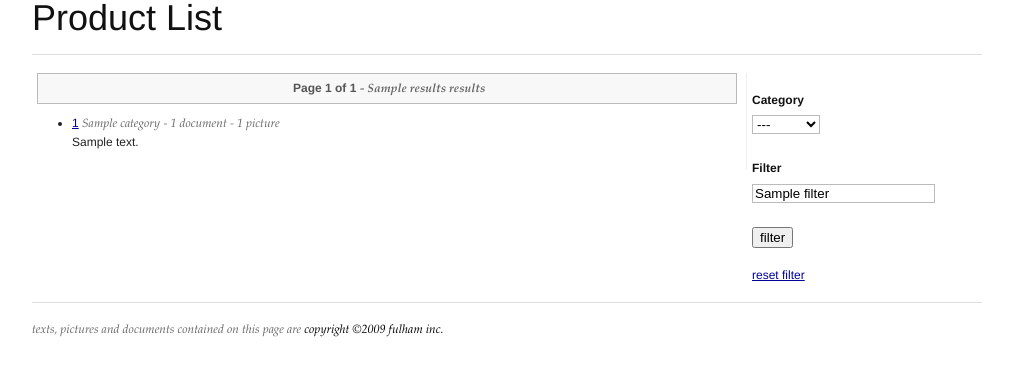
After one commit to typehorror/product-database, a Django app: template templates/product/products.html in a window 1280 px wide. The commit adds this page. Shown: the top 376 px of the page, without its empty margins (133-1146 px from the left). Run offline with Django 3.2, Linux system fonts and the light colour scheme; the template is opened without the code that fills it: most values are stand-ins (such as "Sample title", 1, 10 or a date in 2020); parts of the project's set-up code (start-up, migrations or seed data) failed here and were passed over; some libraries are stand-ins or nearby versions.

Commit message:
Add products list and pagination, review product detail page

```diff
--- a/product/models.py
+++ b/product/models.py
@@ -41,6 +41,10 @@ class Product(models.Model):
     def __unicode__(self):
         return self.item_number
 
+    @models.permalink
+    def get_absolute_url(self):
+        return ('product.views.product_detail_view', [self.item_number])
+
 
 class Import(models.Model):
     """
--- a/product/urls.py
+++ b/product/urls.py
@@ -9,6 +9,6 @@ urlpatterns = patterns('product.rest',
 )
 
 urlpatterns += patterns('product.views',
-    url(r'^view/(?P<item_number>[a-z A-Z 0-9 \-]+)/$', 'view_product', name='view_product'),
-    url(r'^view/$', 'view_products', name='view_products'),
+    url(r'^view/(?P<item_number>[a-z A-Z 0-9 \-]+)/$', 'product_detail_view', name='view_product'),
+    url(r'^list/$', 'product_list_view', name='product_list_view'),
     )
--- /dev/null
+++ b/templates/product/products.html
@@ -0,0 +1,141 @@
+{% extends "base.html" %}
+{% load thumbnail %}
+{% block css %}
+{{ block.super }}
+    <link rel="stylesheet" href="{{ STATIC_URL }}css/blueprint/screen.css" type="text/css" media="screen, projection" />
+    <link rel="stylesheet" href="{{ STATIC_URL }}css/blueprint/print.css" type="text/css" media="print" />
+    <!--[if lt IE 8]>
+        <link rel="stylesheet" href="{{ STATIC_URL }}css/blueprint/ie.css" type="text/css" media="screen, projection" />
+    <![endif]-->
+    <style type="text/css">
+        .alt{
+            font-style: italic;
+            color: #666;
+            font-family:"Warnock Pro","Goudy Old Style","Palatino","Book Antiqua",Georgia,serif;
+        }
+        ul.inline{
+            list-style-type: none;
+            display: block;
+            margin: 0;
+            padding: 0;
+        }
+
+        ul.inline li{
+            display: inline;
+            margin: 5px;
+        }
+        ul.inline li img{
+            margin: 0;
+            padding: 0;
+        }
+        .pagination{
+            background: #f8f8f8;
+            border: #bbb solid 1px;
+            padding: 5px;
+            margin: 0px 5px 10px;
+            color: #555;
+        }
+        .pagination .previous{
+            float: left;
+        }
+        .pagination .next{
+            float: right;
+        }
+        .pagination .current{
+            margin-left: 250px;
+            font-weight: bold;
+        }
+    </style>
+{% endblock %}
+{% block content %}
+
+
+
+<div class="container">
+    <h1> Product List </h1>
+    <hr/>
+    <div class="span-18 border">
+        <div class="pagination">
+            {% if products.has_previous %}
+            <span class="previous">
+                <a href="?{{url_parameters}}&page={{ products.previous_page_number }}">previous</a>
+            </span>
+            {% endif %}
+            {% if products.has_next %}
+            <span class="next">
+                <a href="?{{url_parameters}}&page={{ products.next_page_number }}">next</a>
+            </span>
+            {% endif %}
+            <span class="current">
+                Page {{ products.number }} of {{ products.paginator.num_pages }}
+                <span class="alt"> - {{ results }} result{{ results|pluralize }}</span>
+            </span>
+        </div>
+        <ul>
+        {% for product in products.object_list %}
+            <li>
+            <a href="{{ product.get_absolute_url}} ">{{ product.item_number }}</a>
+                <span class="alt"> {{ product.category }}</span>
+                <span class="alt">
+                    - {{ product.documents.count }} document{{ product.documents.count|pluralize }}
+                    - {{ product.pictures.count }} picture{{ product.pictures.count|pluralize }}
+                </span>
+                <p>
+                {{ product.description|truncatewords:"20" }}
+                </p>
+            </li>
+        {% endfor %}
+        </ul>
+        {% ifnotequal products.paginator.num_pages 1 %}
+        <div class="pagination">
+            {% if products.has_previous %}
+            <span class="previous">
+                <a href="?{{url_parameters}}&page={{ products.previous_page_number }}">previous</a>
+            </span>
+            {% endif %}
+            {% if products.has_next %}
+            <span class="next">
+                <a href="?{{url_parameters}}&page={{ products.next_page_number }}">next</a>
+            </span>
+            {% endif %}
+            <span class="current">
+                Page {{ products.number }} of {{ products.paginator.num_pages }}
+            </span>
+        </div>
+        {% endifnotequal %}
+    </div>
+    <div class="span-6 last">
+        <form method="get">
+        <input type="hidden" name="page" value="{{ products.number }} ">
+        <p>
+        <h6>Category</h6>
+        <select name="category">
+            {% for product_category in categories %}
+                {% if forloop.first %}<option value="">---</option>{% endif %}
+                <option value="{{ product_category.ref }}" {% ifequal category product_category.ref %} SELECTED=SELECTED {% endifequal %}>{{ product_category }}</option>
+            {% endfor %}
+        </select>
+        </p>
+        <p>
+        <h6>Filter</h6>
+        <input type="text" name="filter" value="{{ filter }}" />
+        </p>
+        <p>
+        <input type="submit" value="filter" />
+        </p>
+        </form>
+        {% if category or filter %}
+        <p>
+        <a href="{% url product_list_view %}">reset filter</a>
+        </p>
+        {% endif %}
+    </div>
+
+    <hr />
+    <div id="footer" class="span-24">
+    <p class="text alt">texts, pictures and documents contained on this page are <span class="loud">copyright &copy;2009 fulham inc.</span></p>
+    </span>
+</div>
+
+
+{% endblock %}
```
Also changed, not shown: product/views.py (+25 -6 lines), templates/product/product.html (+30 -3 lines).
